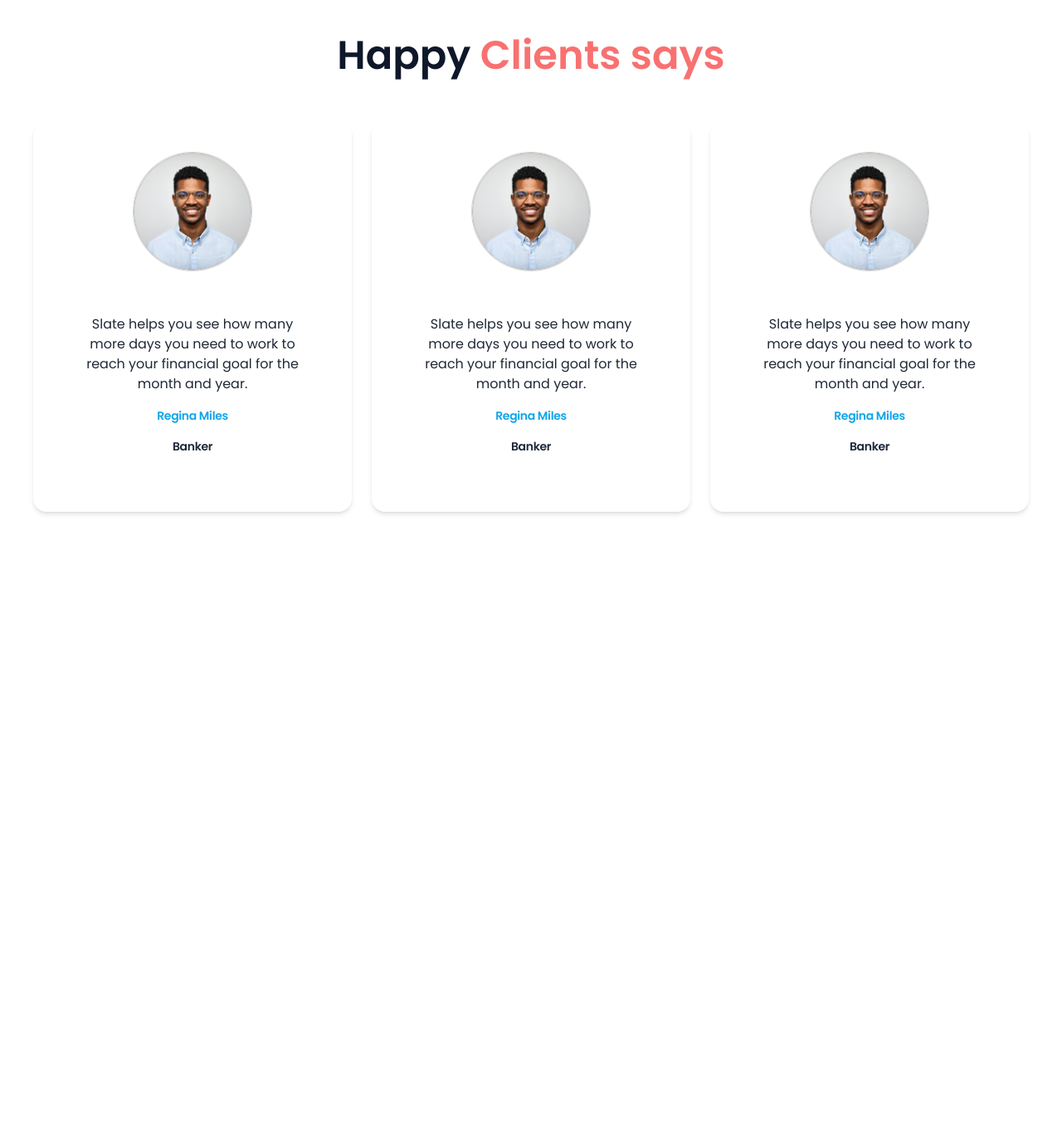
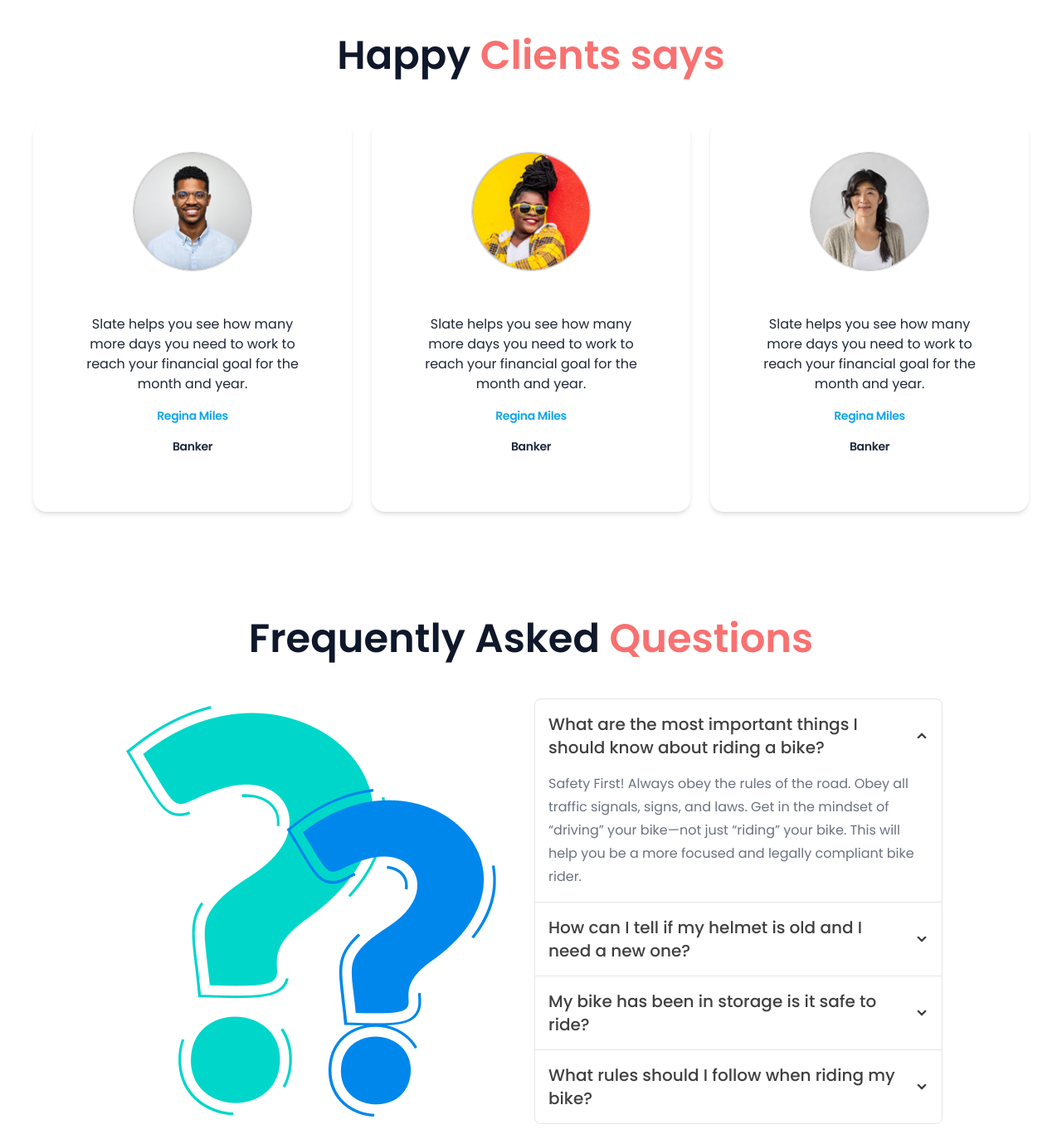
Before and after one commit to rafimd422/Biker-Zone, a plain HTML site: page index.html in a window 1280 px wide. Shown: the part 1982-3355 px from the top of the page at 83% size. Before the commit the page ends 2655 px from the top, so only its background shows below. Drawn offline with nearby package versions, Linux system fonts and the light colour scheme.

Commit message:
FAQ Section Added

```diff
--- a/index.html
+++ b/index.html
@@ -171,7 +171,7 @@
         </div>
       </div>
       <div class="card w-80 md:w-96 bg-base-100 shadow-md px-5 py-9">
-        <figure><img src="/images/others/user-1.png" alt="user"  class="w-36 mb-5 rounded-full border border-stone-300" /></figure>
+        <figure><img src="/images/others/user-3.png" alt="user"  class="w-36 mb-5 rounded-full border border-stone-300" /></figure>
         <div class="card-body gap-4 items-center text-center">
           <p>Slate helps you see how
             many more days you need
@@ -182,7 +182,7 @@
         </div>
       </div>
       <div class="card w-80 md:w-96 bg-base-100 shadow-md px-5 py-9">
-        <figure><img src="/images/others/user-1.png" alt="user"  class="w-36 mb-5 rounded-full border border-stone-300" /></figure>
+        <figure><img src="/images/others/user-2.png" alt="user"  class="w-36 mb-5 rounded-full border border-stone-300" /></figure>
         <div class="card-body gap-4 items-center text-center">
           <p>Slate helps you see how
             many more days you need
@@ -195,7 +195,63 @@
     </div>
 </section>
 
+<section class="py-10 flex flex-col items-center">
+  <div class="text-center py-8"><span class="text-slate-900 text-5xl font-semibold leading-[50px]">Frequently Asked </span><span class="text-red-400 text-5xl font-semibold leading-[50px]">Questions</span></div>
 
+
+
+<div class="flex lg:w-4/5 md:w-5/6 w-full lg:flex-row flex-col sm:mx-auto mx-6 lg:justify-around items-center">
+  <div class="min-w-[500px] min-h-[500px] flex-1">
+<img src="./images/others/faq.png" class="object-contain m-6" alt="">
+</div>
+
+
+
+  <div class="join join-vertical w-full flex-1 mx-4">
+    <div class="collapse collapse-arrow join-item border border-base-300">
+      <input type="radio" name="my-accordion-4" checked="checked" />
+      <div class="collapse-title text-xl text-neutral-700 font-medium">
+        What are the most important things I should
+        know about riding a bike?      </div>
+      <div class="collapse-content">
+        <p class="text-gray-500 text-base font-normal leading-7">Safety First! Always obey the rules of the road. Obey all traffic signals, signs, and laws. Get in the mindset of “driving” your bike—not just “riding” your bike. This will help you be a more focused and legally compliant bike rider. </p>
+      </div>
+    </div>
+    <div class="collapse collapse-arrow join-item border border-base-300">
+      <input type="radio" name="my-accordion-4" />
+      <div class="collapse-title text-xl text-neutral-700 font-medium">
+        How can I tell if my helmet is old and I need a
+        new one?      </div>
+      <div class="collapse-content">
+        <p class="text-gray-500 text-base font-normal leading-7">hello</p>
+      </div>
+    </div>
+    <div class="collapse collapse-arrow join-item border border-base-300">
+      <input type="radio" name="my-accordion-4" />
+      <div class="collapse-title text-xl text-neutral-700 font-medium">
+        My bike has been in storage is it safe to ride?
+      </div>
+      <div class="collapse-content">
+        <p class="text-gray-500 text-base font-normal leading-7">hello</p>
+      </div>
+    </div>
+    <div class="collapse collapse-arrow join-item border border-base-300">
+      <input type="radio" name="my-accordion-4" />
+      <div class="collapse-title text-xl text-neutral-700 font-medium">
+        What rules should I follow when riding my bike?      </div>
+      <div class="collapse-content">
+        <p>hello</p>
+      </div>
+    </div>
+  </div>
+
+
+
+
+
+
+</div>
+</section>
 
 
 
```
